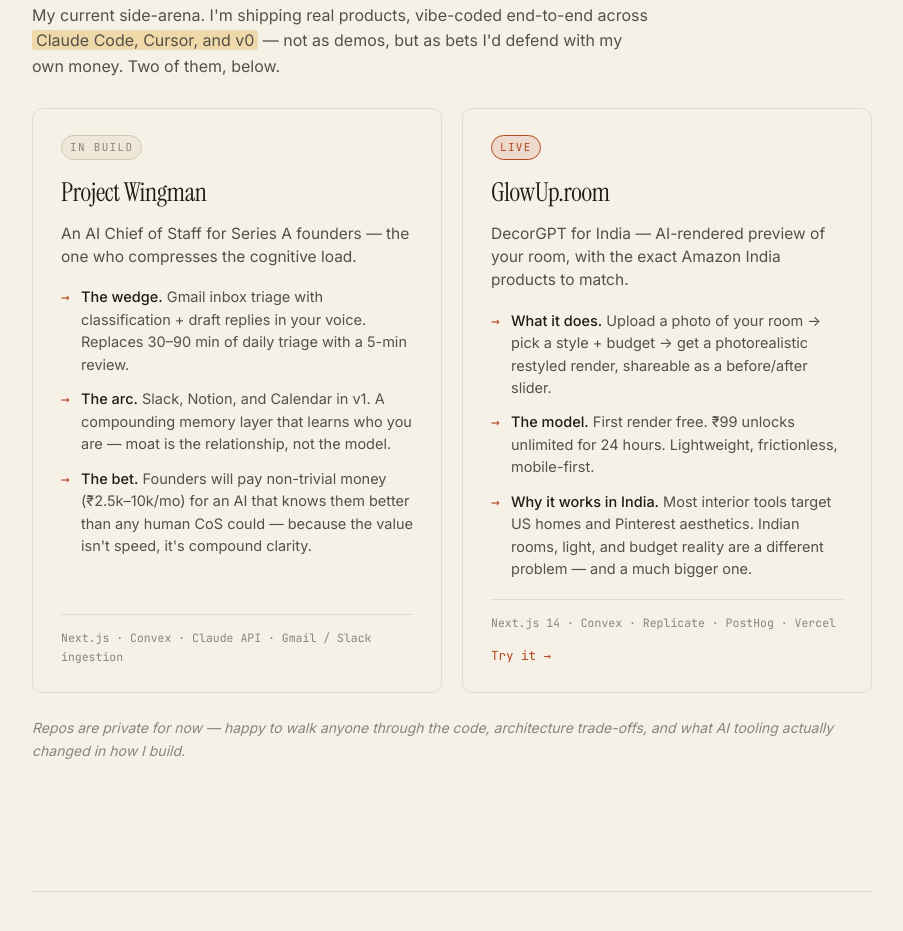
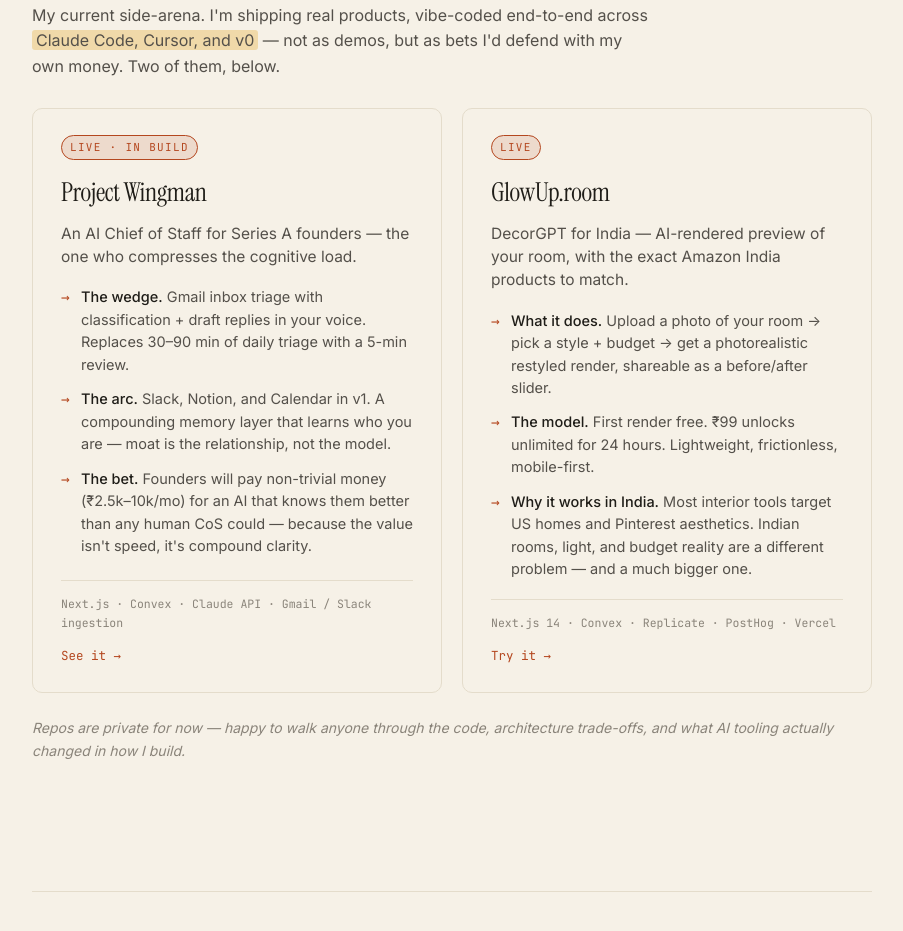
Before and after one commit to ajit23nayak-cloud/personal-site, a plain HTML site: page index.html in a window 1280 px wide. Shown: the part 3120-4051 px from the top of the page, without its empty margins (188-1091 px from the left). Drawn offline with Linux system fonts and the light colour scheme.

Commit message:
Add live link for Project Wingman

```diff
--- a/index.html
+++ b/index.html
@@ -141,7 +141,7 @@
     <div class="bw-grid">
       <article class="bw-card">
         <div class="bw-head">
-          <span class="bw-tag">In build</span>
+          <span class="bw-tag bw-live">Live · In build</span>
           <h3>Project Wingman</h3>
           <p class="bw-pitch">An AI Chief of Staff for Series A founders — the one who compresses the cognitive load.</p>
         </div>
@@ -152,6 +152,7 @@
         </ul>
         <div class="bw-foot">
           <span class="bw-stack">Next.js · Convex · Claude API · Gmail / Slack ingestion</span>
+          <a class="bw-link" href="https://project-wingman-pi.vercel.app" target="_blank" rel="noopener">See it →</a>
         </div>
       </article>
 
```
